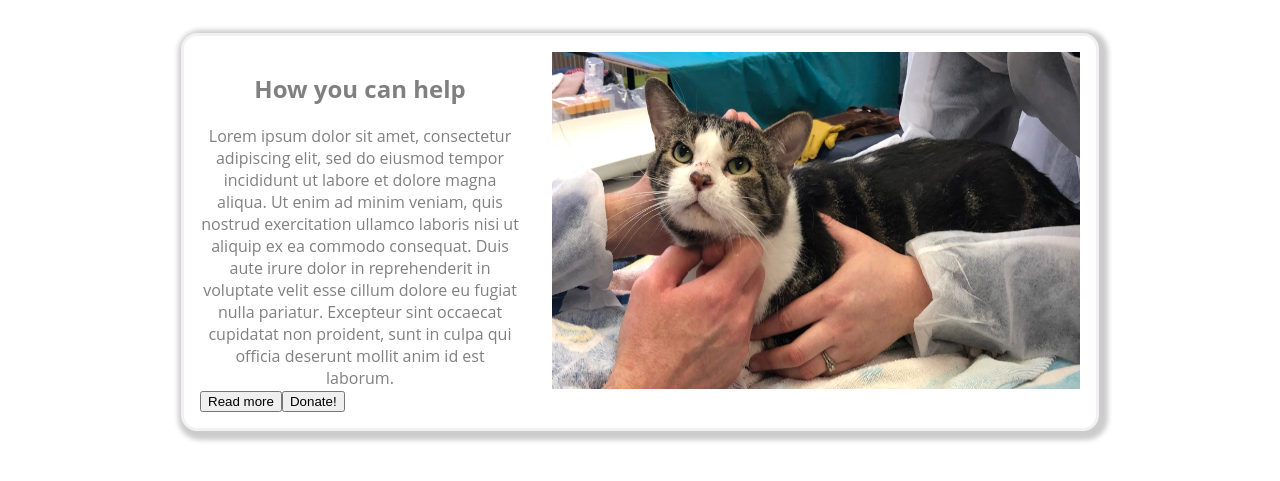
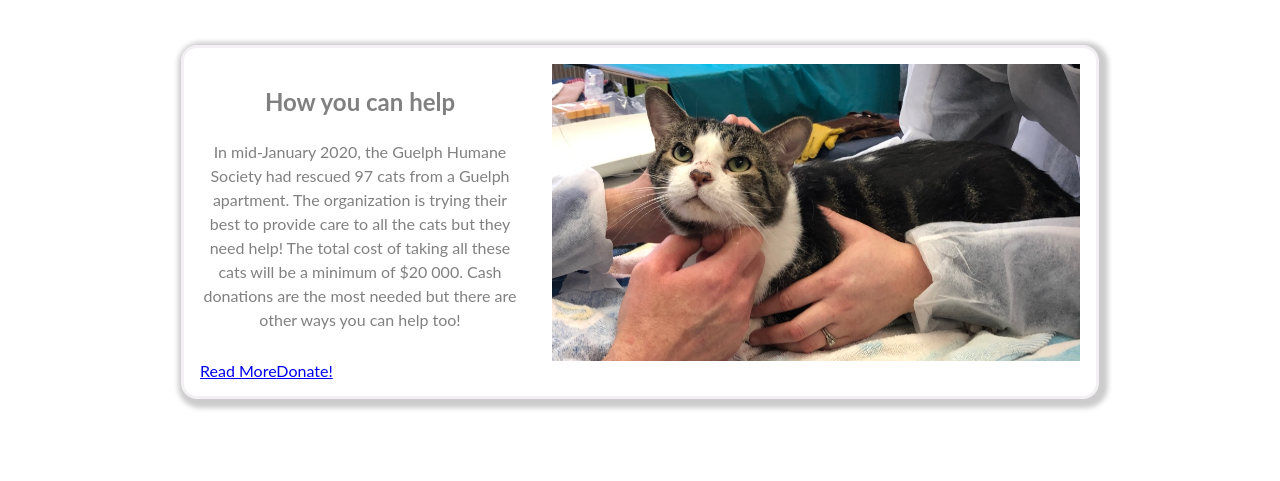
Before and after one commit to haphamo/ghs, a Gatsby site: page / in a window 1280 px wide. Shown: the part 171-652 px from the top of the page. Built offline with nearby package versions, Linux system fonts and the light colour scheme; Gatsby itself is replaced by a stand-in of ours.

Commit message:
modified text in data, added new images

```diff
--- a/src/components/data.js
+++ b/src/components/data.js
@@ -1,6 +1,6 @@
 const data = [
               {title: "How you can help",
-              intro: "Lorem ipsum dolor sit amet, consectetur adipiscing elit, sed do eiusmod tempor incididunt ut labore et dolore magna aliqua. Ut enim ad minim veniam, quis nostrud exercitation ullamco laboris nisi ut aliquip ex ea commodo consequat. Duis aute irure dolor in reprehenderit in voluptate velit esse cillum dolore eu fugiat nulla pariatur. Excepteur sint occaecat cupidatat non proident, sunt in culpa qui officia deserunt mollit anim id est laborum."}
+              intro: "In mid-January 2020, the Guelph Humane Society had rescued 97 cats from a Guelph apartment. The organization is trying their best to provide care to all the cats but they need help! The total cost of taking all these cats will be a minimum of $20 000. Cash donations are the most needed but there are other ways you can help too!"}
 ]
 
 export default data
--- a/src/components/header.js
+++ b/src/components/header.js
@@ -5,7 +5,7 @@ import ghs from "../images/UBi-MRmE_400x400.png"
 const HeaderSection = styled.div`
   height: 10rem;
   background-color: #322E72;
-
+  margin-bottom: 3rem;
 
   img {
     border-radius: 50%;
--- a/src/pages/index.js
+++ b/src/pages/index.js
@@ -2,9 +2,8 @@ import React from "react"
 import Header from "../components/header"
 import { Link } from "gatsby"
 import styled from "styled-components"
-import cat from "../images/ghs-cat.jpg"
+import ghscat from "../images/ghs-cat.jpg"
 import data from "../components/data"
-console.log('test', data[0].intro)
 
 const Card = styled.div`
   display: flex;
@@ -16,49 +15,54 @@ const Card = styled.div`
   border: solid #F2F0F2;
   border-radius: 1rem;
   color: grey;
-  font-family: 'Open Sans', sans-serif;
+  font-family: 'Lato', sans-serif;
   padding: 1rem;
   box-shadow:  3px 3px 5px 6px #ccc;
   img {
     width: 60%;
     height: auto;
+    order: 1;
   }
 `
 
-const upperCard = {
-  display: 'flex',
-  flexDirection: 'row'
-}
+const UpperSection = styled.div`
+  display: flex;
+  flex-direction: row;
+`
 
-const textCard = {
-  textAlign: 'center',
-  paddingRight: '2rem'
-}
+const TextSection = styled.div`
+  text-align: center;
+  padding-right: 2rem;
+  line-height: 1.5;
+`
+const LowerSection = styled.div`
 
+`
 export default function Index() {
   return (
   <div>
 
     <Header headerText="Index Header"/>
-    <br></br>
-    <br></br>
+
       <Card>
 
-      <div className="upper" style={upperCard}>
+        <UpperSection>
           {/* contains the text and img */}
-        <div className="text" style={textCard}>
+          <TextSection>
             <h2>{data[0].title}</h2>
             {data[0].intro}
-        </div>
-        <img src={cat} alt="rescued-cat-from-ghs"></img>
-      </div>
+          </TextSection>
+          <img src={ghscat} alt="rescued-cat-from-ghs"></img>
+        </UpperSection>
 
-      <div className="lower">
+        <LowerSection>
           {/* contains buttons/links */}
-        <button>Read more</button>
-        <button>Donate!</button>
-      </div>
+          <a href="https://kitchener.ctvnews.ca/guelph-home-had-97-cats-inside-not-80-humane-society-1.4782280" target="_blank">Read More</a>
+          <a href="https://guelphhumane.ca/donate-online/" className="button" target="_blank">Donate!</a>
+        </LowerSection>
+
       </Card>
+
   </div>
 
   )
```
Also changed, not shown: src/images/763704.svg (added). Lines whose indentation alone changed are shown as unchanged.
